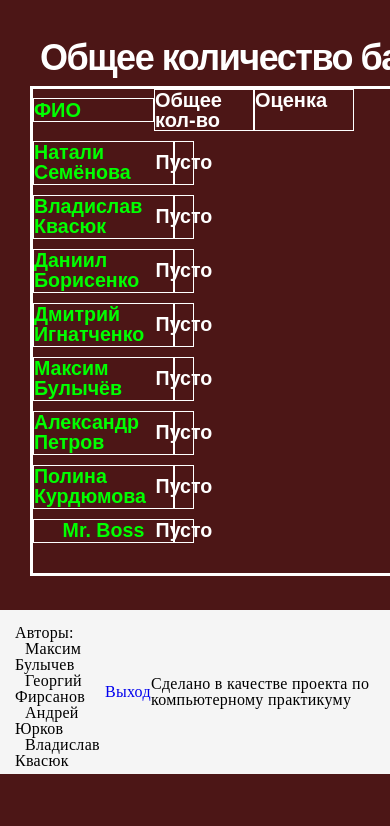
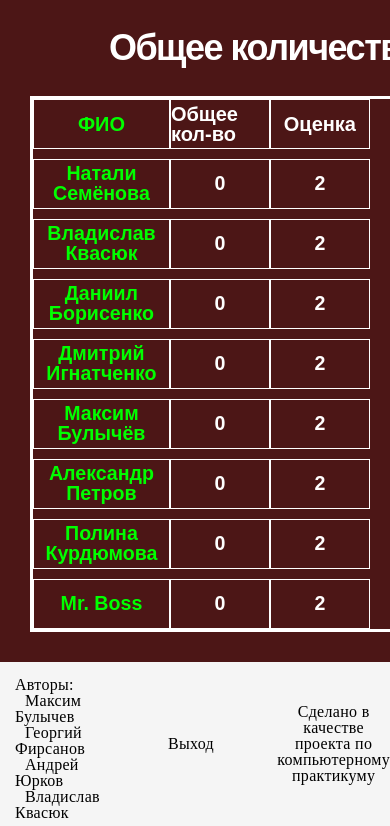
Before and after one commit to GeorgeFirsanov/Grade_Guard, a Django app: page /editTable/10/ in a window 390 px wide. Shown: the part 70-896 px from the top of the page. Before the commit the page ends 844 px from the top, so only its background shows below. Run offline with Django 4.2, Linux system fonts and the light colour scheme; a user stored in the database is signed in; data comes from the database, SQL or seed files in the repository.

Commit message:
Подправил таблицу, настроил подсчет оценки

```diff
--- a/main/static/css/editTable.css
+++ b/main/static/css/editTable.css
@@ -1,5 +1,6 @@
 @charset "UTF-8";
 @import "./zero_style.css";
+@import "./general_style.css";
 body {
   font-family: Arial, "Helvetica Neue", Helvetica, sans-serif;
   background: #4c1616;
@@ -105,40 +22,6 @@ body {
   flex-direction: column;
   align-items: center;
   justify-content: center;
-}
-
-.footer {
-  background: #f5f5f5;
-}
-.footer__row {
-  display: flex;
-  min-height: 65px;
-  align-items: center;
-  justify-content: space-between;
-  font-family: "Times New Roman", Times, Baskerville, Georgia, serif;
-  font-size: 16px;
-  letter-spacing: 0.3px;
-}
-.footer__authors {
-  margin: 10px 0 0 10px;
-  padding: 5px;
-}
-.footer__authors a {
-  color: black;
-  margin: 0 0 0 10px;
-  text-decoration: none;
-}
-.footer__authors a:hover {
-  color: black;
-  font-size: 150%;
-  transition-duration: 0.4s;
-}
-.footer__authors a:visited {
-  color: black;
-}
-.content {
-  flex: 1 1 auto;
-  display: block;
   color: #fff;
 }
 .content__form {
@@ -150,7 +33,7 @@ body {
   font-size: 36px;
   letter-spacing: -1.5px;
   font-weight: 700;
-  margin: 10px;
+  margin: 0 0 30px;
 }
 .content .form__table {
   display: grid;
@@ -169,13 +52,20 @@ body {
   color: #0f0;
   font-size: 16px;
   padding: 1% 0;
-  align-self: center;
+  display: flex;
+  justify-content: center;
+  align-items: center;
+  margin: auto 0;
+  text-align: center;
+  height: 50px;
 }
 .content .form .table .row {
+  width: 100%;
   height: 100%;
 }
 .content .form .table .row__item {
-  display: inline-block;
+  /* display: inline-block; */
+  display: flex;
   flex: 1 1 auto;
   border: 1px solid white;
 }
@@ -183,6 +73,9 @@ body {
   font-size: 20px;
   font-weight: 600;
   letter-spacing: 0px;
+  display: flex;
+  justify-content: center;
+  align-items: center;
 }
 .content .form .table .row__item_add {
   display: flex;
@@ -204,12 +97,13 @@ body {
 .content .form .table .row_head {
   display: grid;
   grid-template-rows: 1fr;
-  grid-template-columns: minmax(100px, 200px) minmax(100px, 3fr) minmax(100px, 6fr) minmax(100px, 5fr) repeat(3, minmax(100px, 1fr));
+  grid-template-columns: minmax(100px, 200px) minmax(100px, 3fr) minmax(100px, 6fr) minmax(100px, 5fr) minmax(100px, 1fr);
 }
 .content .form .table .row_student {
   display: grid;
   grid-template-rows: 1fr;
-  grid-template-columns: minmax(100px, 200px) repeat(14, minmax(20px, 1fr)) repeat(3, minmax(100px, 1fr));
+  /* grid-template-columns: minmax(100px, 200px) repeat(14, minmax(20px, 1fr)) repeat(3, minmax(100px, 1fr)); */
+  grid-template-columns: minmax(100px, 200px) minmax(100px, 3fr) minmax(100px, 6fr) minmax(100px, 5fr) minmax(100px, 1fr);
 }
 .content .form .table .row_student .row__pole > * {
   background: inherit;
--- a/main/static/css/general_style.css
+++ b/main/static/css/general_style.css
@@ -142,8 +142,6 @@ body {
 }
 .footer__goal:hover{
   text-shadow: 0 0 .2px #000, 0 0 .1px #000;
-  /* раскомментируйте строку ниже, если нужен более сильный эффект */
-  /* text-shadow: 0 0 .9px #333, 0 0 .9px #333, 0 0 .9px #333; */
 }
 .footer__authors {
   flex: 0 1 20%;
--- a/main/static/js/editTable.js
+++ b/main/static/js/editTable.js
@@ -1,10 +1,42 @@
 const postButton = document.querySelector('.form__save');
 const form = document.querySelector('.content__form');
 const table = document.querySelector('.form__table');
+const generalScores = document.querySelectorAll('.js-general_score');
+const generalBalls = document.querySelectorAll('.js-general_ball');
+const scores = document.querySelectorAll('.js-score');
+//подсчет баллов
+for (let i = 1; i < table.children.length; i++) {
+    const student = table.children[i];
+    let totalScore = 0;
+    const scores = student.querySelectorAll('.js-score');
+    for (const score of scores) {
+        totalScore += +score.textContent;
+    }
+    const generalScore = student.querySelector('.js-general_score');
+    generalScore.textContent =  totalScore;
+    console.log(generalScore.textContent);
+    //расчет оценки
+    const generalBall = student.querySelector('.js-general_ball');
 
+    if (totalScore < 51){
+        generalBall.textContent = 2;
+    } else if (totalScore < 65){
+        generalScore.textContent = 3;
+    } else if (totalScore < 85){
+        generalScore.textContent = 4;
+    } else{
+        generalScore.textContent = 5;
+    }
+}
+
+table.addEventListener('click', (event)=>{
+    console.log(event.target);
+    const parent = event.target.parentElement;
+    console.log(parent);
+})
 postButton.addEventListener('click', ()=>{
     console.log('test');
 })
 setTimeout(function(){
     window.location.reload(1);
- }, 4000);
+ }, 18000);
--- a/main/templates/front/editTable.html
+++ b/main/templates/front/editTable.html
@@ -29,11 +29,11 @@
                             {% for c in student.categories %}
                             <div class="row__item row__item_main row__item_add">
                                 <div class="table__row row row__item_main">
-                                    <div class="row_item"> {{c.name}} </div>
+                                    <div class="row__item row__item_main"> {{c.name}} </div>
                                 </div>
                                 <div class="table__row row row__item_main">
                                     {% for atom in c.atoms %}
-                                    <div class="row_item">{{atom.atom_name}}</div>
+                                    <div class="row__item row__item_main">{{atom.atom_name}}</div>
                                     {% endfor %}
                                 </div>
                             </div>
@@ -63,25 +63,22 @@
                             {% for a in c.atoms %}
                             <div class="row__item">
                                 <div class="row__pole">
-                                    <input id="{{a.id}}" placeholder={{a.scores}} type="text">
+                                    <!-- <input id="{{a.id}}" placeholder={{a.scores}} type="text"> -->
+                                    <div id="{{a.id}}" class="js-score">{{a.scores}}</div>
                                 </div>
                             </div>
                             {% endfor %}
                         {% empty %}
-                        <div class="row__item row__item_main">
-                            Пусто
-                        </div>
-                        {% endfor %}
+                            {% endfor %}
+                            <div class="row__item row__item_main js-general_score">
+                                Пусто
+                            </div>
+                            <div class="row__item row__item_main js-general_ball">
+                                Пусто
+                            </div>
                     </div>
                     {% empty %}
-                    <div class="row__item row__item_main">
-                        Пусто
-                    </div>
                     {% endfor %}
-
-                    <div class="table__row row"></div>
-                    <div class="table__row row"></div>
-                    <div class="table__row row"></div>
                 </div>
                 <div class="form__buttons">
                     <button type="submit" class="form__save">Сохранить</button>
```
Also changed, not shown: other parts of main/static/css/editTable.css (+0 -84 lines).
